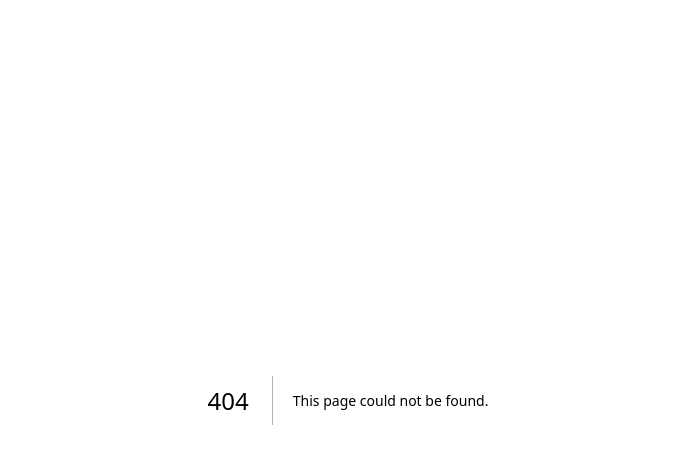
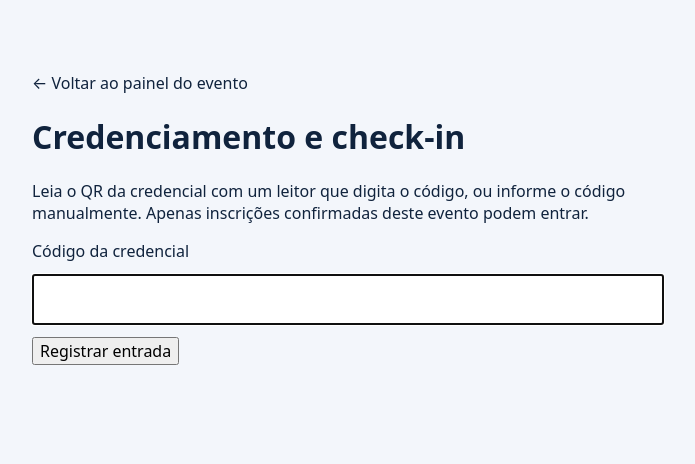
Before and after one commit to evolvia-tecnologia/evolvia-platform, a Next.js app in the folder apps/web/: page /eventos/1/painel/check-in in a window 1280 px wide. Before the commit this address had no page. Shown: the top 464 px of the page, without its empty margins (292-987 px from the left). Built offline with nearby package versions, Linux system fonts and the light colour scheme.

Commit message:
feat: rota de check-in no painel do evento

```diff
--- /dev/null
+++ b/apps/web/app/eventos/[id]/painel/check-in/page.tsx
@@ -0,0 +1,6 @@
+import CheckInConsole from '../../../../../components/check-in-console';
+
+export default async function CheckInPage({ params }: { params: Promise<{ id: string }> }) {
+  const { id } = await params;
+  return <CheckInConsole eventId={id} />;
+}
```
